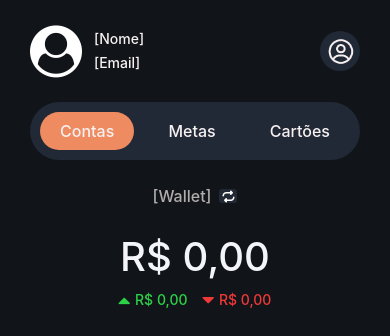
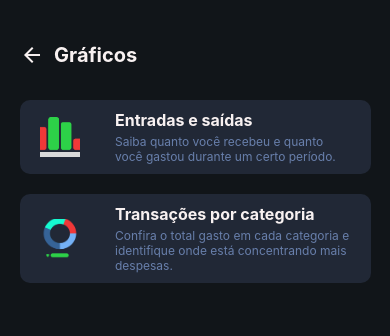
Before and after one commit to guilhermegomees/sage-app, a React Native app: screen /Graphic in a window 390 px wide. Shown: the top 336 px of the page. Built offline with nearby package versions, Linux system fonts and the light colour scheme; no server answers.

Commit message:
incluindo tela de grafico

```diff
--- a/src/css/colors.ts
+++ b/src/css/colors.ts
@@ -14,7 +14,9 @@ export const colors = {
     gray_400   : '#2F4659',
     yellow_100 : '#EE8B60',
     green_1 : '#2DD148',
-    red_1 : '#F03838'
+    red_1 : '#F03838',
+    blue_200: '#8AC7FF',
+    subTitle: '#687FAB',
 }
 
 export default colors;
--- a/src/navigation/index.tsx
+++ b/src/navigation/index.tsx
@@ -5,11 +5,13 @@ import React from 'react';
 import TabNavigator from './tabNavigator';
 import LoginScreen from '../screens/login';
 import RegisterScreen from '../screens/register';
+import Graphic from '../screens/graphic';
 
 export type RootStackParamList = {
   TabNavigator: undefined;
   Login: undefined;
   Register: undefined;
+  Graphic: undefined;
 };
 
 const Stack = createStackNavigator<RootStackParamList>();
@@ -18,7 +20,12 @@ export default function RootStack() {
   return (
     <NavigationContainer>
       {/* Mudar a initialRouterName */}
-      <Stack.Navigator initialRouteName="TabNavigator">
+      <Stack.Navigator initialRouteName="Graphic">
+      <Stack.Screen
+          name="Graphic"
+          component={Graphic}
+          options={{ headerShown: false }}
+        />
         <Stack.Screen
           name="Register"
           component={RegisterScreen}
--- a/src/screens/goals.tsx
+++ b/src/screens/goals.tsx
@@ -1,9 +1,16 @@
-import React from 'react';
-import { Text, View, StyleSheet, Dimensions, ScrollView, TouchableOpacity } from 'react-native';
-import { colors } from '../css/colors';
-import { base } from '../css/base';
-import { Bar } from 'react-native-progress';
-import { MaterialIcons } from '@expo/vector-icons'; // Importe o MaterialIcons
+import {
+  React,
+  Text,
+  View,
+  StyleSheet,
+  Dimensions,
+  ScrollView,
+  TouchableOpacity,
+  Bar,
+  MaterialIcons,
+  colors,
+  base
+} from './imports';
 
 export default function Goals() {
   const goalsData = [
@@ -42,8 +49,8 @@ export default function Goals() {
               <View style={styles.progressBarContainer}>
                 <Bar
                   progress={goal.currentValue / goal.goalValue}
-                  width={Dimensions.get('window').width * 0.6 - 60} // Largura da barra de progresso
-                  height={10}
+                  width={Dimensions.get('window').width * 0.4 - 60} // Largura da barra de progresso
+                  height={8}
                   unfilledColor={colors.gray_400}
                   borderWidth={0}
                 />
@@ -57,7 +64,7 @@ export default function Goals() {
               <Text
                 style={[
                   styles.textValue2,
-                  goal.goalValue - goal.currentValue === 0 && styles.greenText,
+                  goal.goalValue - goal.currentValue === 0 ? styles.greenText : styles.blueText
                 ]}>
                 R${(goal.goalValue - goal.currentValue).toLocaleString('pt-BR')}
               </Text>
@@ -109,6 +116,7 @@ const styles = StyleSheet.create({
     marginTop: 15,
     flexDirection: 'row',
     alignItems: 'center',
+
   },
   iconContainer: {
     marginRight: 10,
@@ -137,12 +145,13 @@ const styles = StyleSheet.create({
     color: colors.green_500,
   },
   progressBarContainer: {
-    marginLeft: 10,
+    marginLeft: 50,
+    marginRight: 10
   },
   Btn: {
     width: '45%',
     backgroundColor: colors.blue_100,
-    borderRadius: 5,
+    borderRadius: 10,
     height: 35,
     alignItems: 'center',
     justifyContent: 'center',
@@ -152,7 +161,7 @@ const styles = StyleSheet.create({
   btnDelete: {
     width: '45%',
     backgroundColor: colors.yellow_100,
-    borderRadius: 5,
+    borderRadius: 10,
     height: 35,
     alignItems: 'center',
     justifyContent: 'center',
@@ -169,4 +178,7 @@ const styles = StyleSheet.create({
     marginTop: 20,
     marginBottom: 10,
   },
+  blueText: {
+    color: colors.blue_200,
+  }
 });
--- /dev/null
+++ b/src/screens/graphic.tsx
@@ -0,0 +1,89 @@
+import React from 'react';
+import { Text, View, StyleSheet, TouchableOpacity, colors, base, Image, MaterialIcons } from './imports';
+
+export default function Graphic() {
+  return (
+    <View style={[styles.container, base.flex_1]}>
+        <TouchableOpacity style={styles.backButton}>
+            <MaterialIcons name="arrow-back" size={24} color={colors.white_100} />
+            <Text style={styles.title}>Gráficos</Text>
+        </TouchableOpacity>
+        <View style={styles.containerBtn}>
+        <TouchableOpacity style={styles.btn}>
+        <Image source={require('../image/graphic01.png')} style={styles.image} />
+            <View style={styles.textContainer}>
+              <Text style={styles.titleButton}>Entradas e saídas</Text>
+              <Text style={styles.subTitleButton}>Saiba quanto você recebeu e quanto você gastou durante um certo período.</Text>
+            </View>
+        </TouchableOpacity>
+        <TouchableOpacity style={styles.btn}>
+        <Image source={require('../image/graphic02.png')} style={styles.image} />
+            <View style={styles.textContainer}>
+              <Text style={styles.titleButton}>Transações por categoria</Text>
+              <Text style={styles.subTitleButton}>Confira o total gasto em cada categoria e identifique onde está concentrando mais despesas.</Text>
+            </View>
+        </TouchableOpacity>
+        </View>
+    </View>
+  );
+}
+const styles = StyleSheet.create({
+  container: {
+    backgroundColor: colors.gray_900,
+  },
+  containerBtn:{
+    backgroundColor: colors.gray_900,
+    justifyContent: 'space-between',
+  },
+  backButton: {
+    width: '55%',
+    height: 50,
+    flexDirection: 'row',
+    alignItems: 'center',
+    justifyContent: 'flex-start',
+    marginTop: 30,
+    marginBottom: 10,
+    paddingHorizontal: 20,
+  },
+  btn: {
+    flexDirection: 'row', // Modificado para alinhar elementos horizontalmente
+    justifyContent: 'space-between', // Espaça os elementos dentro do botão
+    alignItems: 'center', // Centraliza os itens verticalmente
+    width: '90%',
+    backgroundColor: colors.gray_800,
+    borderRadius: 10,
+    paddingVertical: 10,
+    marginTop: 10,
+    marginBottom: 10,
+    paddingHorizontal: 20,
+    marginLeft: 20,
+  },
+  textContainer: {
+    flex: 1, // Faz com que o contêiner do texto ocupe o espaço máximo antes da imagem
+  },
+  image: {
+    width: 40,
+    height: 40,
+    marginRight: 35, // Adiciona espaço à esquerda da imagem
+  },
+  titleButton: {
+    color: colors.white_100,
+    fontSize: 16,
+    fontWeight: 'bold'
+  },
+  subTitleButton: {
+    color: colors.subTitle,
+    fontSize: 12,
+    marginTop: 4,
+  },
+  title: {
+    color: colors.white_100,
+    fontSize: 20,
+    fontWeight: 'bold',
+    marginLeft: 10,
+  },
+  arrow: {
+    color: colors.white_100,
+    fontSize: 35,
+  },
+});
--- /dev/null
+++ b/src/screens/imports.js
@@ -0,0 +1,16 @@
+// imports.js
+
+// React e componentes do React Native
+import React from 'react';
+import { Text, View, StyleSheet, Dimensions, ScrollView, TouchableOpacity,  Image, ImageBackground,} from 'react-native';
+
+// Bibliotecas externas
+import { Bar } from 'react-native-progress';
+import { MaterialIcons } from '@expo/vector-icons';
+
+// Estilos personalizados
+import { colors } from '../css/colors';
+import { base } from '../css/base';
+
+// Exporta tudo usando named exports
+export { React, Text, View, StyleSheet, Dimensions, ScrollView, TouchableOpacity, Bar, MaterialIcons, Image, ImageBackground, colors, base };
```
Also changed, not shown: src/image/graphic01.png (added), src/image/graphic02.png (added).
